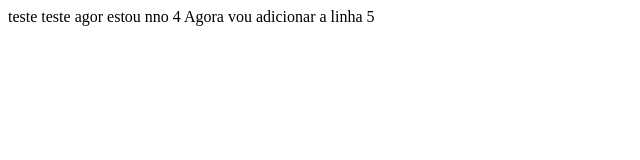
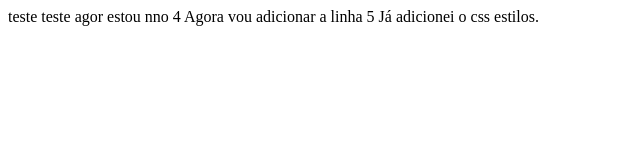
Before and after one commit to danielbortolozo/meuProjetoVersionado, a plain HTML site: page index.html in a window 1280 px wide. Shown: the whole page, without its empty margins (0-640 px from the left). Drawn offline with Linux system fonts and the light colour scheme.

Commit message:
Adicionando a 6 linha
adicionando a 6 linha.

```diff
--- a/index.html
+++ b/index.html
@@ -3,5 +3,7 @@
         teste teste agor estou nno 4
 
         Agora  vou adicionar a linha 5
+
+        Já adicionei o css estilos.
   </body>
 </html>
```
